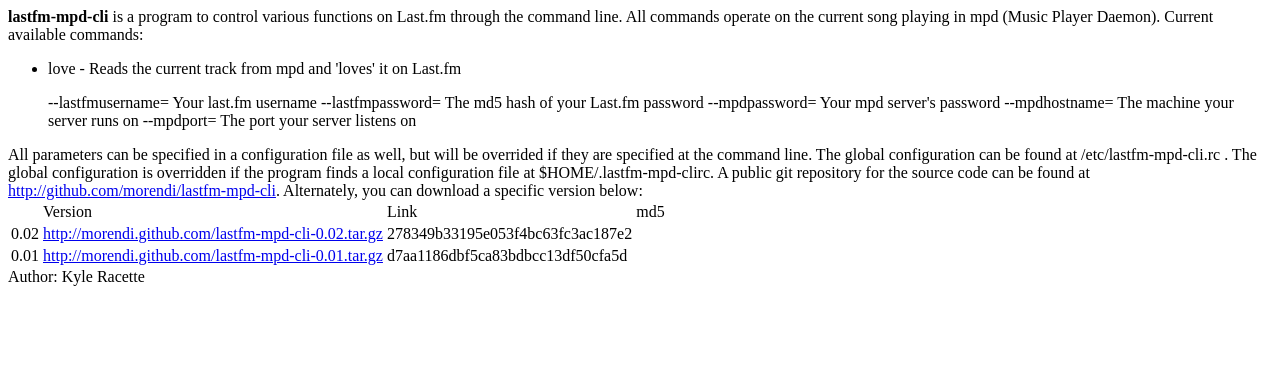
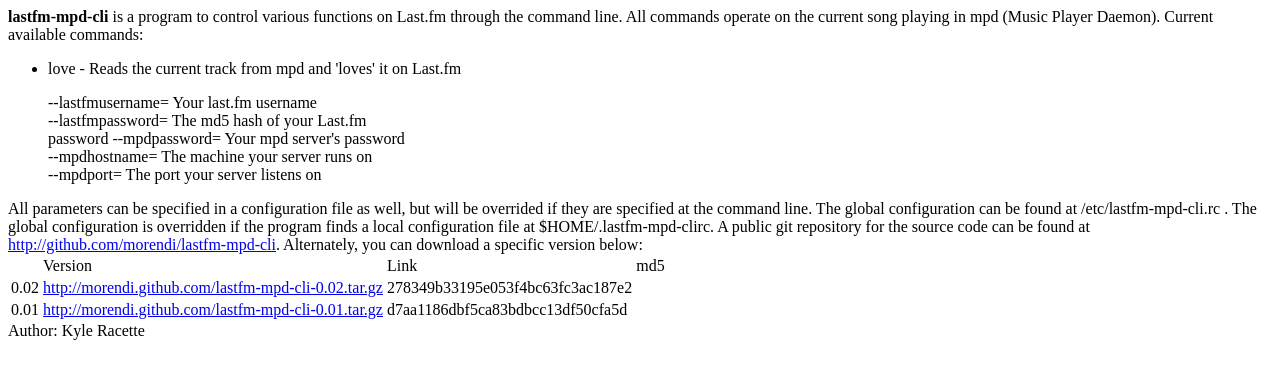
Before and after one commit to kylios/lastfm-mpd-cli, a plain HTML site: page index.html in a window 1280 px wide. Drawn offline with Linux system fonts and the light colour scheme.

Commit message:
index.html

```diff
--- a/index.html
+++ b/index.html
@@ -3,12 +3,12 @@ through the command line.  All commands operate on the current song playing in
 mpd (Music Player Daemon).  Current available commands:
 <ul>
     <li>love - Reads the current track from mpd and 'loves' it on Last.fm<p>
-        --lastfmusername=<username>    Your last.fm username
-        --lastfmpassword=<md5(password)>    The md5 hash of your Last.fm
+    --lastfmusername=<username>    Your last.fm username<br />
+    --lastfmpassword=<md5(password)>    The md5 hash of your Last.fm<br />
         password
-        --mpdpassword=<password>    Your mpd server's password
-        --mpdhostname=<hostname>    The machine your server runs on
-        --mpdport=<port>    The port your server listens on
+        --mpdpassword=<password>    Your mpd server's password<br />
+        --mpdhostname=<hostname>    The machine your server runs on<br />
+        --mpdport=<port>    The port your server listens on<br />
     </li>
 </ul>
 
```
